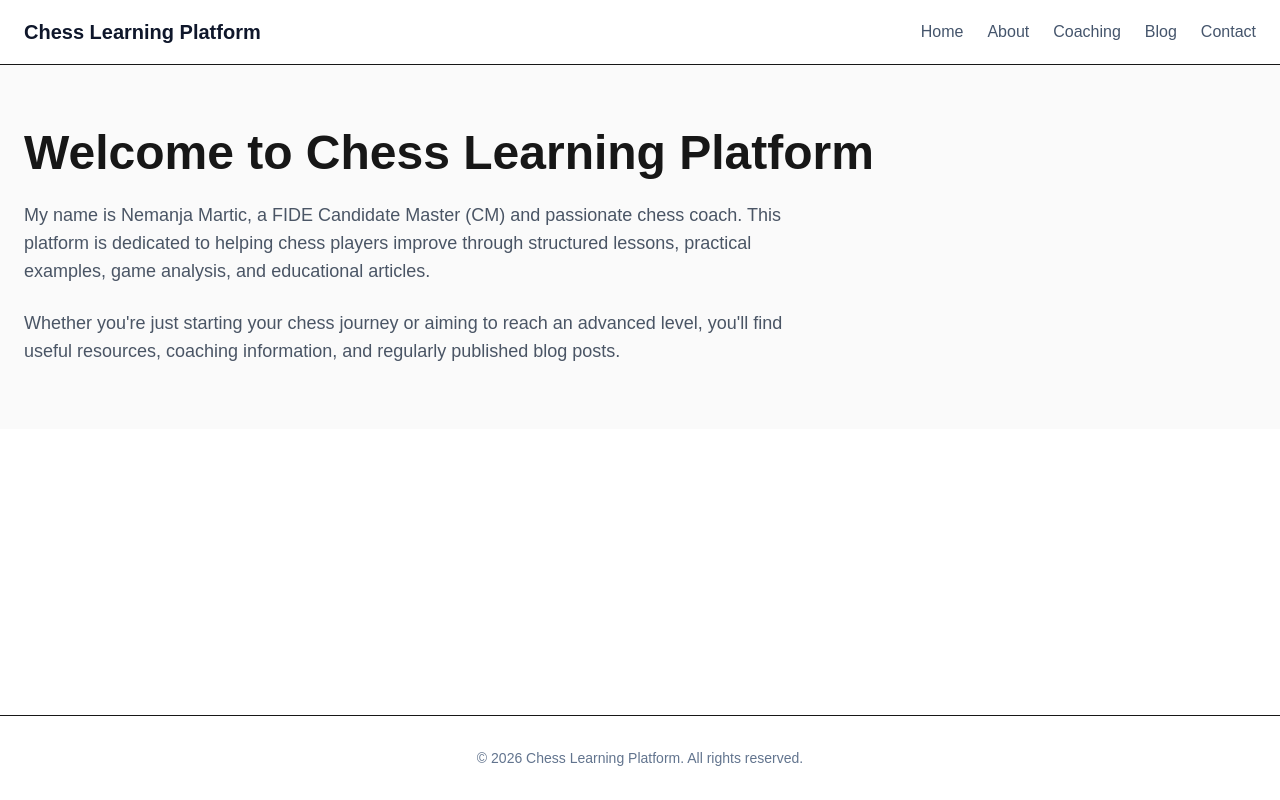
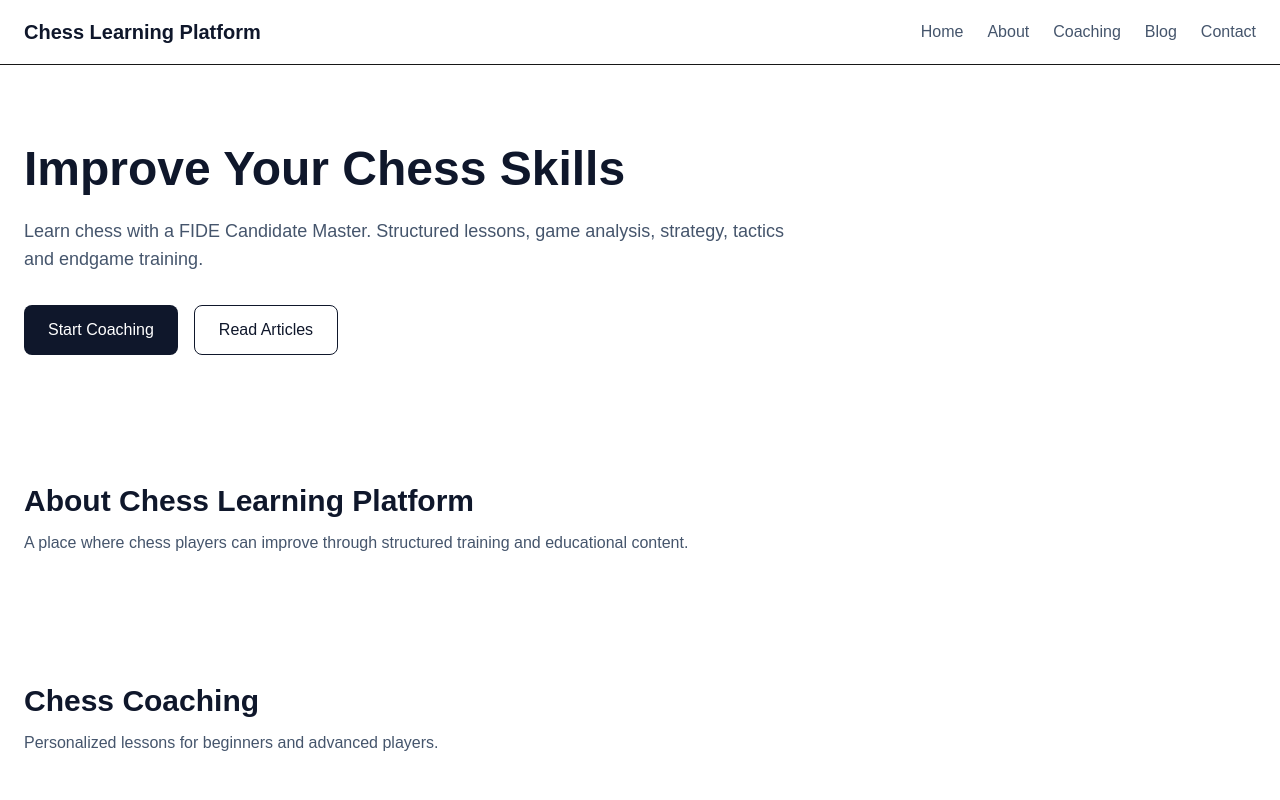
Before and after one commit to nemanjamartic1989/chess-learning-platform, a Next.js app: page / in a window 1280 px wide. Shown: the top 800 px of the page. Built offline with nearby package versions, Linux system fonts and the light colour scheme.

Commit message:
Add initial website pages and reusable layout components

```diff
--- a/app/about/page.tsx
+++ b/app/about/page.tsx
@@ -1,24 +1,25 @@
+import Container from "@/components/Container";
+
 export default function AboutPage() {
     return (
-        <main className="container mx-auto px-6 py-16">
-            <h1 className="text-4xl font-bold mb-6">About Me</h1>
+        <Container>
+            <section className="py-16">
+                <h1 className="text-4xl font-bold">
+                    About Me
+                </h1>
 
-            <p className="mb-4">
-                I'm Nemanja Martic, a FIDE Candidate Master (CM) and chess coach
-                with years of competitive playing and teaching experience.
-            </p>
+                <p className="mt-6 text-slate-600">
+                    I am Nemanja Martic, FIDE Candidate Master
+                    and chess coach. My goal is to help players
+                    understand chess deeper and improve their skills.
+                </p>
 
-            <p className="mb-4">
-                Throughout my coaching career, I have worked with students of
-                different ages and skill levels, helping them improve their
-                tactical vision, positional understanding, opening repertoire,
-                middlegame planning, and endgame technique.
-            </p>
-
-            <p>
-                My goal is to make chess understandable, enjoyable, and
-                accessible for everyone.
-            </p>
-        </main>
+                <p className="mt-4 text-slate-600">
+                    My coaching focuses on tactics, strategy,
+                    openings, middlegames, endgames and practical
+                    game analysis.
+                </p>
+            </section>
+        </Container>
     );
 }
--- a/app/blog/page.tsx
+++ b/app/blog/page.tsx
@@ -1,25 +1,18 @@
+import Container from "@/components/Container";
+
 export default function BlogPage() {
     return (
-        <main className="container mx-auto px-6 py-16">
-            <h1 className="text-4xl font-bold mb-6">
-                Chess Blog
-            </h1>
+        <Container>
+            <section className="py-16">
+                <h1 className="text-4xl font-bold">
+                    Chess Blog
+                </h1>
 
-            <p className="mb-8">
-                Here you'll find educational chess articles, practical tips,
-                opening ideas, endgame lessons, tournament experiences, and game
-                analysis.
-            </p>
-
-            <div className="rounded-lg border p-6">
-                <h2 className="text-2xl font-semibold">
-                    No articles yet
-                </h2>
-
-                <p className="text-gray-600 mt-2">
-                    Stay tuned! New chess content will be published soon.
+                <p className="mt-6 text-slate-600">
+                    Articles about chess improvement,
+                    strategies, openings and practical lessons.
                 </p>
-            </div>
-        </main>
+            </section>
+        </Container>
     );
 }
--- a/app/coaching/page.tsx
+++ b/app/coaching/page.tsx
@@ -1,28 +1,21 @@
+import Container from "@/components/Container";
+
 export default function CoachingPage() {
     return (
-        <main className="container mx-auto px-6 py-16">
-            <h1 className="text-4xl font-bold mb-6">
+        <Container>
+            <section className="py-16">
+                <h1 className="text-4xl font-bold">
                     Chess Coaching
                 </h1>
 
-            <p className="mb-4">
-                I offer personalized online chess lessons for beginners,
-                intermediate, and advanced players.
-            </p>
-
-            <h2 className="text-2xl font-semibold mt-8 mb-3">
-                What you can expect
-            </h2>
-
-            <ul className="list-disc ml-6 space-y-2">
-                <li>Personalized training plan</li>
+                <ul className="mt-6 list-disc space-y-2 pl-6 text-slate-600">
+                    <li>Personal training plan</li>
                     <li>Opening preparation</li>
-                <li>Tactical exercises</li>
+                    <li>Tactical improvement</li>
                     <li>Game analysis</li>
-                <li>Middlegame strategy</li>
                     <li>Endgame technique</li>
-                <li>Homework between lessons</li>
                 </ul>
-        </main>
+            </section>
+        </Container>
     );
 }
--- a/app/contact/page.tsx
+++ b/app/contact/page.tsx
@@ -1,26 +1,18 @@
+import Container from "@/components/Container";
+
 export default function ContactPage() {
     return (
-        <main className="container mx-auto px-6 py-16">
-            <h1 className="text-4xl font-bold mb-6">
-                Contact
-            </h1>
+        <Container>
+            <section className="py-16">
+                <h1 className="text-4xl font-bold">
+                    Contact
+                </h1>
 
-            <p className="mb-4">
-                Interested in chess lessons or collaboration?
-            </p>
-
-            <p className="mb-2">
-                📧 Email: your-email@example.com
-            </p>
-
-            <p className="mb-2">
-                ♟ Chess.com: nemanjamartic1989
-            </p>
-
-            <p>
-                Feel free to reach out if you'd like to improve your chess or
-                discuss coaching opportunities.
-            </p>
-        </main>
+                <p className="mt-6 text-slate-600">
+                    Interested in chess lessons?
+                    Feel free to contact me.
+                </p>
+            </section>
+        </Container>
     );
 }
--- a/app/page.tsx
+++ b/app/page.tsx
@@ -1,28 +1,32 @@
-import Image from "next/image";
+import Container from "@/components/Container";
+import Hero from "@/components/Hero";
+import SectionTitle from "@/components/SectionTitle";
 
-export default function Home() {
-  return (
-    <div className="flex flex-col flex-1 items-center justify-center bg-zinc-50 font-sans dark:bg-black">
-      <main className="container mx-auto px-6 py-16">
-            <section className="space-y-6">
-                <h1 className="text-5xl font-bold">
-                    Welcome to Chess Learning Platform
-                </h1>
+export default function HomePage() {
+    return (
+        <Container>
+            <Hero />
 
-                <p className="text-lg text-gray-600 max-w-3xl">
-                    My name is Nemanja Martic, a FIDE Candidate Master (CM) and
-                    passionate chess coach. This platform is dedicated to helping
-                    chess players improve through structured lessons, practical
-                    examples, game analysis, and educational articles.
-                </p>
+            <section className="py-12">
+                <SectionTitle
+                    title="About Chess Learning Platform"
+                    description="A place where chess players can improve through structured training and educational content."
+                />
+            </section>
 
-                <p className="text-lg text-gray-600 max-w-3xl">
-                    Whether you're just starting your chess journey or aiming to
-                    reach an advanced level, you'll find useful resources,
-                    coaching information, and regularly published blog posts.
-                </p>
+            <section className="py-12">
+                <SectionTitle
+                    title="Chess Coaching"
+                    description="Personalized lessons for beginners and advanced players."
+                />
             </section>
-        </main>
-    </div>
-  );
+
+            <section className="py-12">
+                <SectionTitle
+                    title="Latest Chess Articles"
+                    description="Practical chess knowledge, strategies and analysis."
+                />
+            </section>
+        </Container>
+    );
 }
--- a/components/Container.tsx
+++ b/components/Container.tsx
@@ -0,0 +1,13 @@
+type ContainerProps = {
+    children: React.ReactNode;
+};
+
+export default function Container({
+    children,
+}: ContainerProps) {
+    return (
+        <div className="mx-auto w-full max-w-7xl px-6">
+            {children}
+        </div>
+    );
+}
--- a/components/Hero.tsx
+++ b/components/Hero.tsx
@@ -0,0 +1,30 @@
+import Button from "@/components/Button";
+
+export default function Hero() {
+    return (
+        <section className="py-20">
+            <h1 className="text-5xl font-bold text-slate-900">
+                Improve Your Chess Skills
+            </h1>
+
+            <p className="mt-6 max-w-3xl text-lg text-slate-600">
+                Learn chess with a FIDE Candidate Master.
+                Structured lessons, game analysis, strategy,
+                tactics and endgame training.
+            </p>
+
+            <div className="mt-8 flex gap-4">
+                <Button href="/coaching">
+                    Start Coaching
+                </Button>
+
+                <Button
+                    href="/blog"
+                    variant="secondary"
+                >
+                    Read Articles
+                </Button>
+            </div>
+        </section>
+    );
+}
--- a/components/SectionTitle.tsx
+++ b/components/SectionTitle.tsx
@@ -0,0 +1,23 @@
+type SectionTitleProps = {
+    title: string;
+    description?: string;
+};
+
+export default function SectionTitle({
+    title,
+    description,
+}: SectionTitleProps) {
+    return (
+        <div className="mb-8">
+            <h2 className="text-3xl font-bold text-slate-900">
+                {title}
+            </h2>
+
+            {description && (
+                <p className="mt-3 text-slate-600">
+                    {description}
+                </p>
+            )}
+        </div>
+    );
+}
```
Lines whose indentation alone changed are shown as unchanged.
